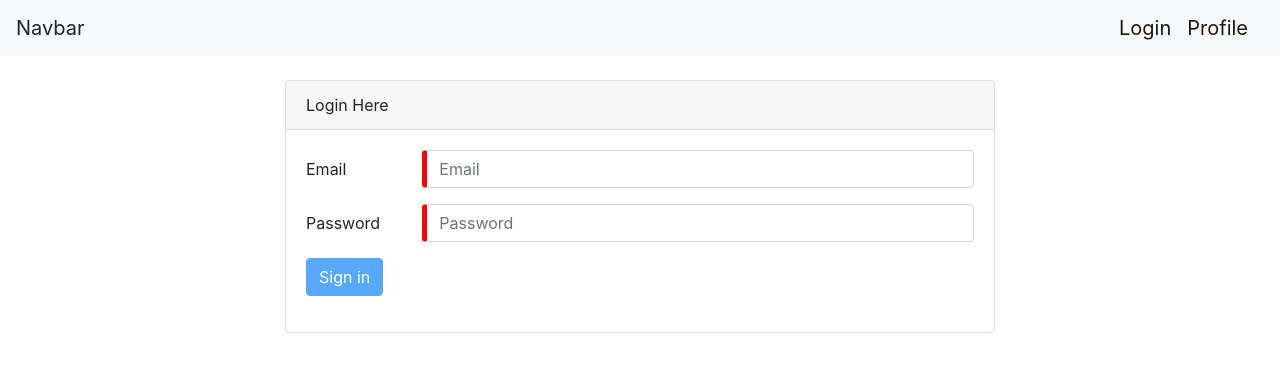
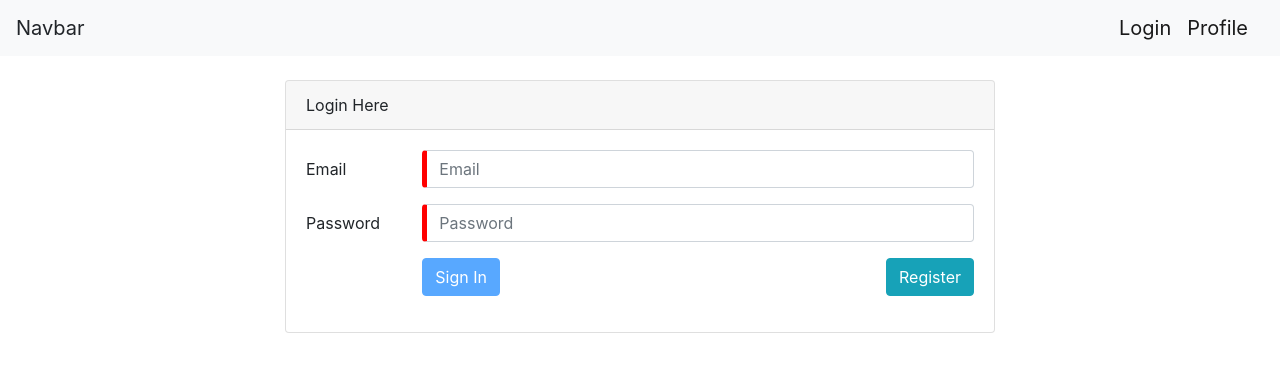
Before and after one commit to hkhuu1011/contact-manager, an Angular app in the folder angular-module/: page /login in a window 1280 px wide. Shown: the top 372 px of the page. Built offline with nearby package versions, Linux system fonts and the light colour scheme; no server answers.

Commit message:
created register button

```diff
--- a/angular-module/src/app/components/login/login.component.html
+++ b/angular-module/src/app/components/login/login.component.html
@@ -18,9 +18,11 @@
 			      <input type="password" name="p assword" class="form-control" id="inputPassword3" placeholder="Password" [(ngModel)]="form.password" required>
 			    </div>
 			  </div>
+
 			  <div class="form-group row">
-			    <div class="col-sm-10">
-			      <button type="submit" class="btn btn-primary" [disabled]="!loginForm.valid">Sign in</button>
+			    <div class="col-sm-10 offset-2">
+			      <button type="submit" class="btn btn-primary" [disabled]="!loginForm.valid">Sign In</button>
+			      <a routerLink="/signup" class="btn btn-info float-right">Register</a>
 			    </div>
 			  </div>
 			</form>
```
